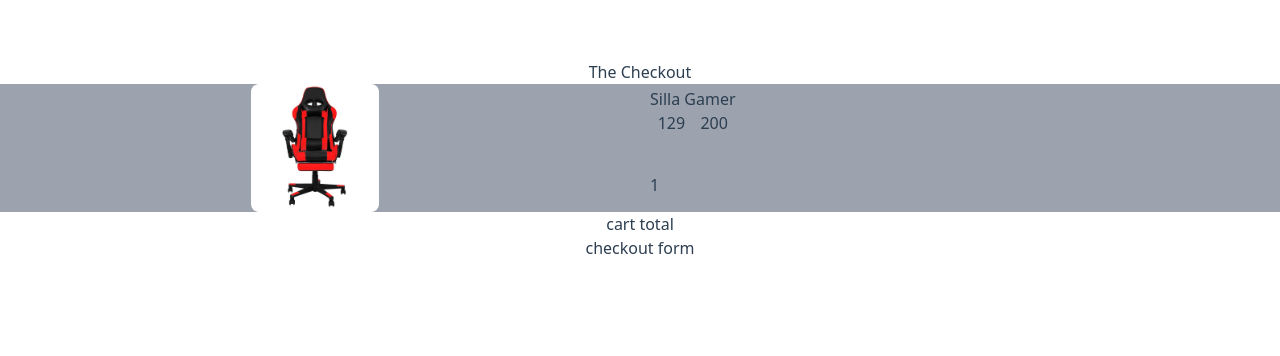
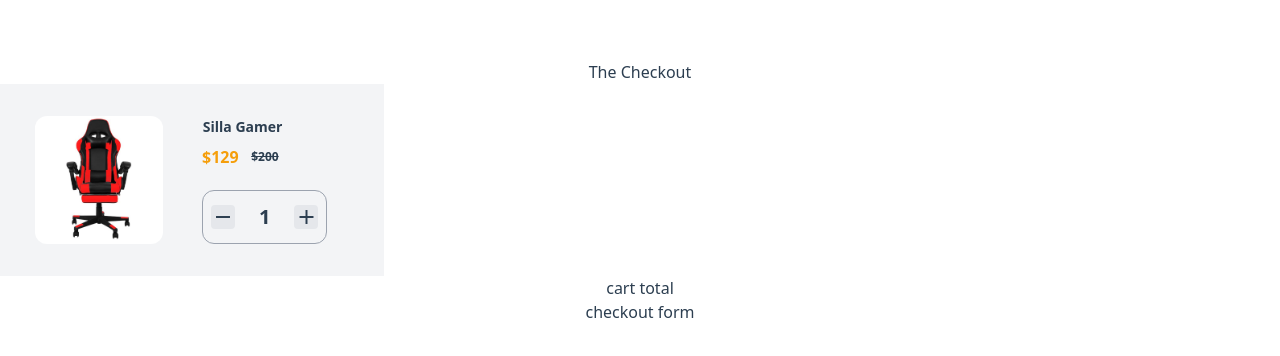
Before and after one commit to phronesys/vue-checkout-component, a Vue app: page / in a window 1280 px wide. Shown: the top 356 px of the page. Built offline with nearby package versions, Linux system fonts and the light colour scheme.

Commit message:
CartItem base design done, I need to add test for ItemCounter and fix CartItem test

```diff
--- a/src/App.vue
+++ b/src/App.vue
@@ -1,11 +1,15 @@
 <template>
   <div>
+    <link
+      href="https://fonts.googleapis.com/icon?family=Material+Icons"
+      rel="stylesheet"
+    />
     <the-checkout class="font-sans" />
   </div>
 </template>
 
 <script>
-import TheCheckout from '@/components/TheCheckout';
+import TheCheckout from "@/components/TheCheckout";
 export default {
   name: "App",
   components: {
@@ -30,5 +34,4 @@ export default {
   margin: 0;
   padding: 0;
 }
-
 </style>
--- a/src/components/checkout/cart/CartItem.vue
+++ b/src/components/checkout/cart/CartItem.vue
@@ -8,20 +8,24 @@
         {{ item.name }}
       </h3>
       <h2 class="item__price--offer">
-        {{ item.offerPrice }}
+        ${{ item.offerPrice }}
       </h2>
       <div class="item__price--normal">
-        {{ item.normalPrice }}
+        ${{ item.normalPrice }}
       </div>
     </div>
     <div class="item__counter">
-      {{ item.counter }}
+      <item-counter :counter="item.counter"></item-counter>
     </div>
   </div>
 </template>
 
 <script>
+import ItemCounter from './ItemCounter';
 export default {
+  components: {
+    ItemCounter,
+  },
   props: {
     itemProp: {
       type: Object,
@@ -60,11 +64,12 @@ export default {
 .item {
   @apply grid grid-rows-2 grid-cols-2 gap-5;
   @apply justify-center items-center place-items-center;
+  @apply px-4 py-8 max-w-sm;
   /* testing */
-  @apply bg-gray-400;
+  @apply bg-gray-100;
 }
 .item__picture {
-  @apply rounded-lg w-32 h-32 row-span-2;
+  @apply rounded-xl w-32 h-32 row-span-2;
   @apply bg-white;
 }
 .picture {
@@ -73,14 +78,17 @@ export default {
 /* details */
 .item__details {
   @apply justify-self-start;
-  @apply grid grid-cols-2;
+  @apply grid grid-cols-2 gap-2 items-center;
 }
 .item__name {
   @apply col-span-2;
+  @apply text-sm font-semibold;
 }
 .item__price--offer {
+  @apply text-yellow-500 font-semibold;
 }
 .item__price--normal {
+  @apply text-xs font-semibold line-through;
 }
 .item__counter {
   @apply justify-self-start;
--- /dev/null
+++ b/src/components/checkout/cart/ItemCounter.vue
@@ -0,0 +1,34 @@
+<template>
+  <div class="counter">
+    <button class="material-icons counter--remove">remove</button>
+    <h1 class="text-xl font-semibold">
+      {{ counter }}
+    </h1>
+    <button class="material-icons counter--add">add</button>
+  </div>
+</template>
+
+<script>
+export default {
+  props: {
+    counter: {
+      type: Number,
+      default: 1,
+    },
+  },
+};
+</script>
+
+<style lang="postcss">
+.counter {
+  @apply flex flex-row items-center;
+  @apply px-2 py-3 space-x-6;
+  @apply border border-gray-400 rounded-xl;
+}
+.counter--remove {
+  @apply bg-gray-200 rounded h-6;
+}
+.counter--add {
+  @apply bg-gray-200 rounded h-6;
+}
+</style>
```
Also changed, not shown: 1 other file (tests, documents, lock files or other folders).
